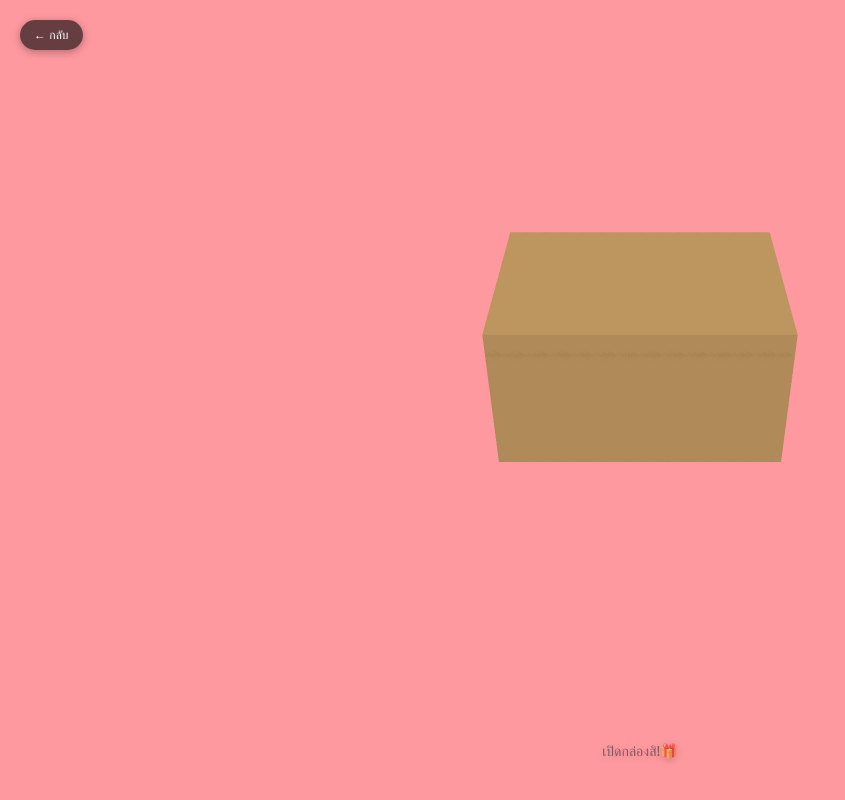
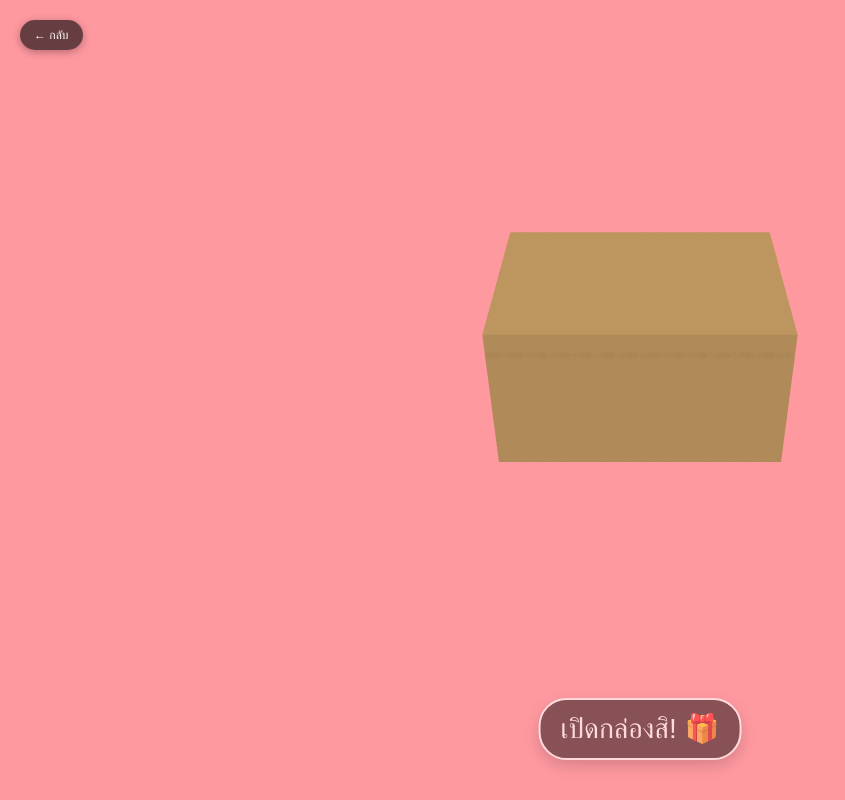
Before and after one commit to jiraphanz/yaya-birthday, a plain HTML site: page surprise.html in a window 1280 px wide. Shown: the whole page, without its empty margins (0-845 px from the left). Drawn offline with nearby package versions, Linux system fonts and the light colour scheme; animation ran at ten frames a second.

Commit message:
Update surprise.html

```diff
--- a/surprise.html
+++ b/surprise.html
@@ -21,14 +21,24 @@
 
     #canvas { display: block; }
 
-    #hint {
+    #open-btn {
       position: absolute;
       bottom: 40px;
+      left: 50%;
+      transform: translateX(-50%);
+      background: rgba(0,0,0,0.75);
       color: white;
-      font-size: 32px;
-      text-shadow: 0 2px 8px rgba(0,0,0,0.3);
+      border: 2px solid white;
+      padding: 12px 20px;
+      border-radius: 28px;
+      cursor: pointer;
+      font-family: "Kanit", sans-serif;
+      font-size: 28px;
+      z-index: 20;
+      box-shadow: 0 6px 16px rgba(0,0,0,0.25);
       animation: pulse 1.5s infinite;
     }
+    #open-btn:hover { background: rgba(0,0,0,0.9); }
     @keyframes pulse { 0%,100% { opacity: 1; } 50% { opacity: 0.6; } }
 
     #back-btn {
@@ -61,7 +71,7 @@
 </head>
 <body>
   <button id="back-btn">← กลับ</button>
-  <div id="hint">เปิดกล่องสิ!🎁</div>
+  <button id="open-btn" aria-label="เปิดกล่อง">เปิดกล่องสิ! 🎁</button>
 
   <!-- Three.js CDN -->
   <script src="https://cdn.jsdelivr.net/npm/three@0.160.0/build/three.min.js"></script>
@@ -169,6 +179,8 @@
 
     function openBox() {
       isOpen = true;
+      const btn = document.getElementById('open-btn');
+      if (btn) btn.style.display = 'none';
       targetRotation = -Math.PI * 0.7;  // Open angle
 
       // Spawn particles
@@ -286,6 +298,11 @@
     // Events
     window.addEventListener('click', onClick);
     window.addEventListener('touchstart', onClick, { passive: false });
+
+    // Explicit open button handlers (mobile-friendly)
+    const openBtn = document.getElementById('open-btn');
+    openBtn.addEventListener('click', (e) => { e.stopPropagation(); if (!isOpen) openBox(); });
+    openBtn.addEventListener('touchstart', (e) => { e.preventDefault(); e.stopPropagation(); if (!isOpen) openBox(); });
     window.addEventListener('resize', () => {
       camera.aspect = window.innerWidth / window.innerHeight;
       camera.updateProjectionMatrix();
```
